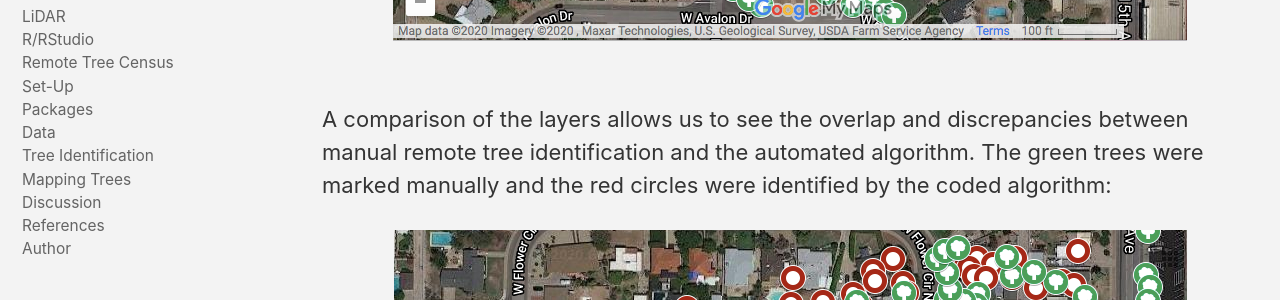
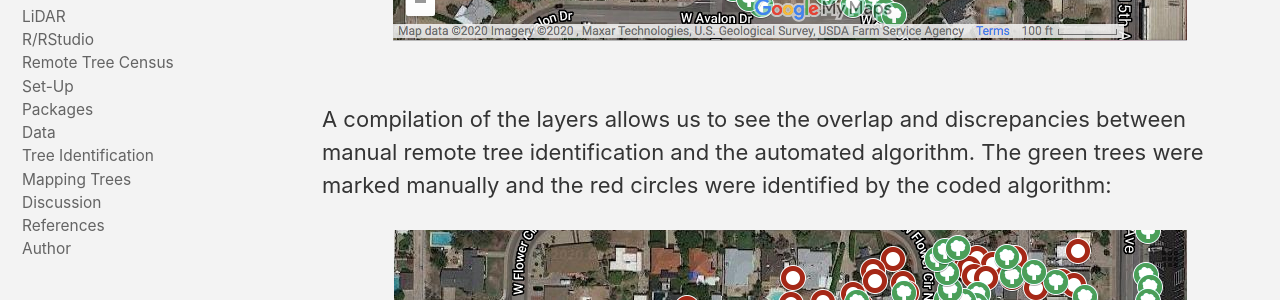
Before and after one commit to castower/cpp-593-treeproject-site, a Jekyll site: the page built from index.md, in a window 1280 px wide and 900 px high, scrolled down 41444 px. Shown: the part 154-454 px from the top of the window. Built offline with Jekyll 4.4.1, drawn with Linux system fonts in a browser that asks for light colours; cached includes are drawn as plain includes; nearby versions of some CDN libraries.

Commit message:
Update index.md

```diff
--- a/index.md
+++ b/index.md
@@ -2024,7 +2024,7 @@ googleplot
 
 <br>
 
-<p> A comparison of the layers allows us to see the overlap and discrepancies between manual remote tree identification and the automated algorithm. The green trees were marked manually and the red circles were identified by the coded algorithm: </p>
+<p> A compilation of the layers allows us to see the overlap and discrepancies between manual remote tree identification and the automated algorithm. The green trees were marked manually and the red circles were identified by the coded algorithm: </p>
 
 <center>
 
@@ -2044,6 +2044,8 @@ googleplot
 
 </center>
 
+<br>
+
 <p> To view the automated and manual plot layers, click the button to the left of the **Tree Census** title: </p>
 
 <center>
```
